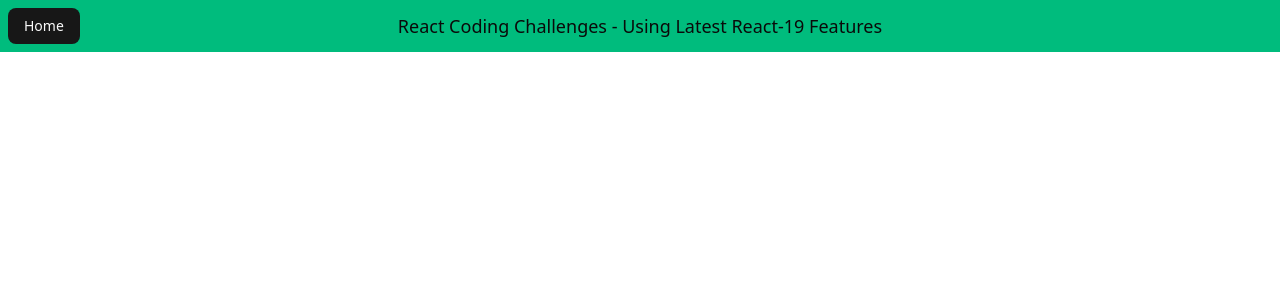
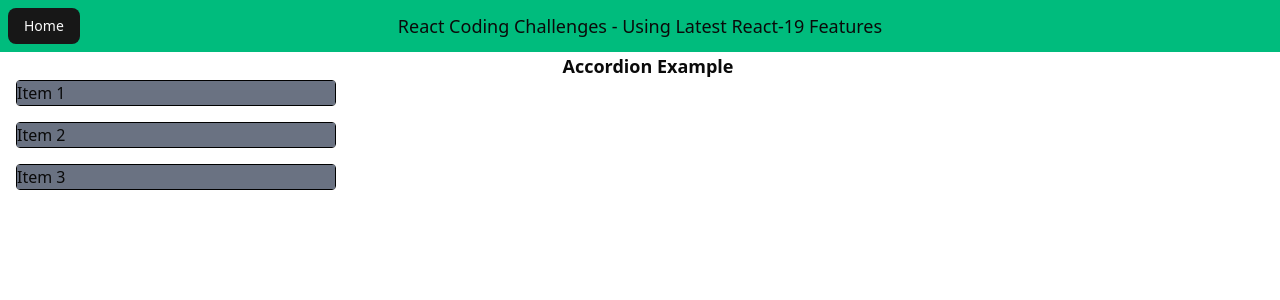
Before and after one commit to SuhelTamboli/React-Interview-Coding-Challenges, a React (Vite) app: page /accordion in a window 1280 px wide. Shown: the top 300 px of the page. Built offline with nearby package versions, Linux system fonts and the light colour scheme; no server answers.

Commit message:
added accordion example

```diff
--- a/src/App.tsx
+++ b/src/App.tsx
@@ -18,6 +18,7 @@ import ImageLazyLoading from "./components/image-lazy-loading/ImageLazyLoading";
 import OptimisticLikeButton from "./components/optimistic-like-button/OptimisticLikeButton";
 import UseMemoExample from "./components/useMemo-example/UseMemoExample";
 import UseCallbackSearchExample from "./components/useCallback-example/useCallbackExample";
+import Accordion from "./components/accordion/Accordion";
 
 const ProductList = lazy(() => import("./components/product-list/ProductList"));
 
@@ -63,6 +64,7 @@ function App() {
         <Route path="/optimisticUI" element={<OptimisticLikeButton />} />
         <Route path="/testUseMemo" element={<UseMemoExample />} />
         <Route path="/testUseCallback" element={<UseCallbackSearchExample />} />
+        <Route path="/accordion" element={<Accordion />} />
       </Routes>
     </>
   );
--- /dev/null
+++ b/src/components/accordion/Accordion.tsx
@@ -0,0 +1,37 @@
+import React, { useState } from "react";
+
+ const accordionItems = [
+   { header: "Item 1", content: "Content 1" },
+   { header: "Item 2", content: "Content 2" },
+   { header: "Item 3", content: "Content 3" },
+ ];
+
+const Accordion = () => {
+  const [activeIndex, setActiveIndex] = useState<number | null>(null);
+
+  const toggleAccordion = (index: number) => {
+    setActiveIndex(activeIndex === index ? null : index);
+  };
+
+  return (
+    <div className="pl-4 flex flex-col">
+      <p className="text-lg font-bold self-center">Accordion Example</p>
+      {accordionItems.map((item, index) => (
+        <div
+          key={index}
+          className="flex flex-col mb-4 border border-black rounded w-80"
+        >
+          <div
+            onClick={() => toggleAccordion(index)}
+            className={`bg-gray-500 cursor-pointer ${activeIndex === index ? "active" : ""}`}
+          >
+            {item.header}
+          </div>
+          {activeIndex === index && <div className="">{item.content}</div>}
+        </div>
+      ))}
+    </div>
+  );
+};
+
+export default Accordion;
--- a/src/components/navigation-items/NavigationItems.tsx
+++ b/src/components/navigation-items/NavigationItems.tsx
@@ -66,6 +66,10 @@ export default function NavigationItems() {
       name: "Image lazy loading",
       link: "/imageLazyloading",
     },
+    {
+      name: "Accordion Example",
+      link: "/accordion",
+    },
 
     //TODO
 
```
